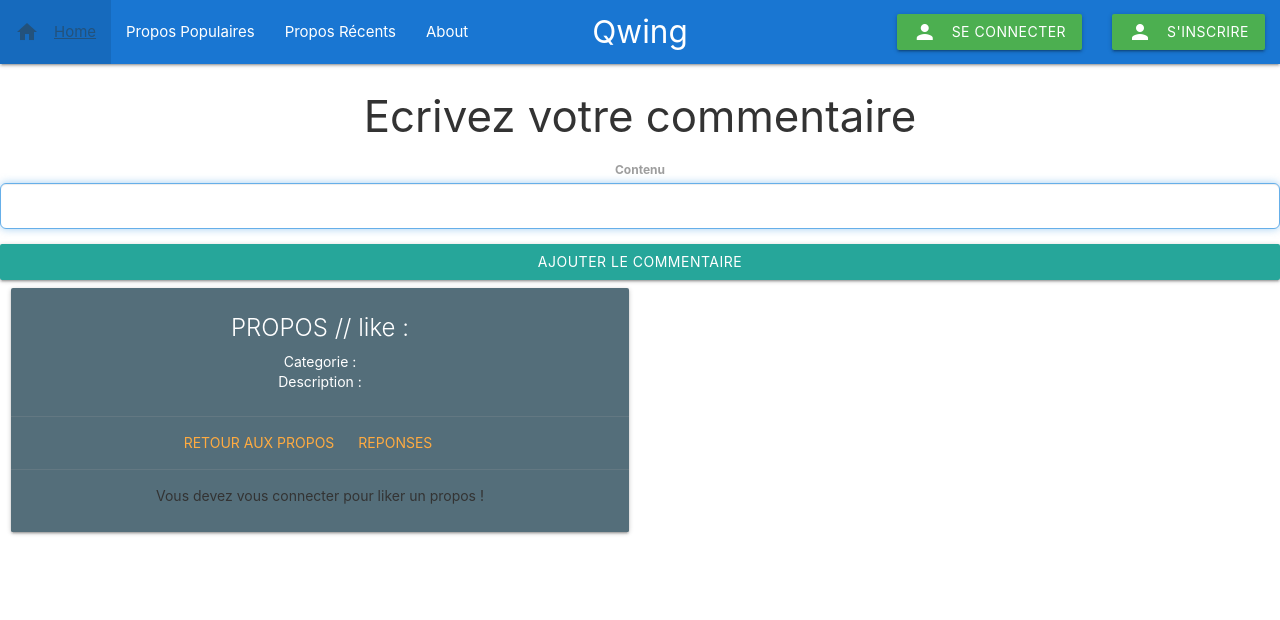
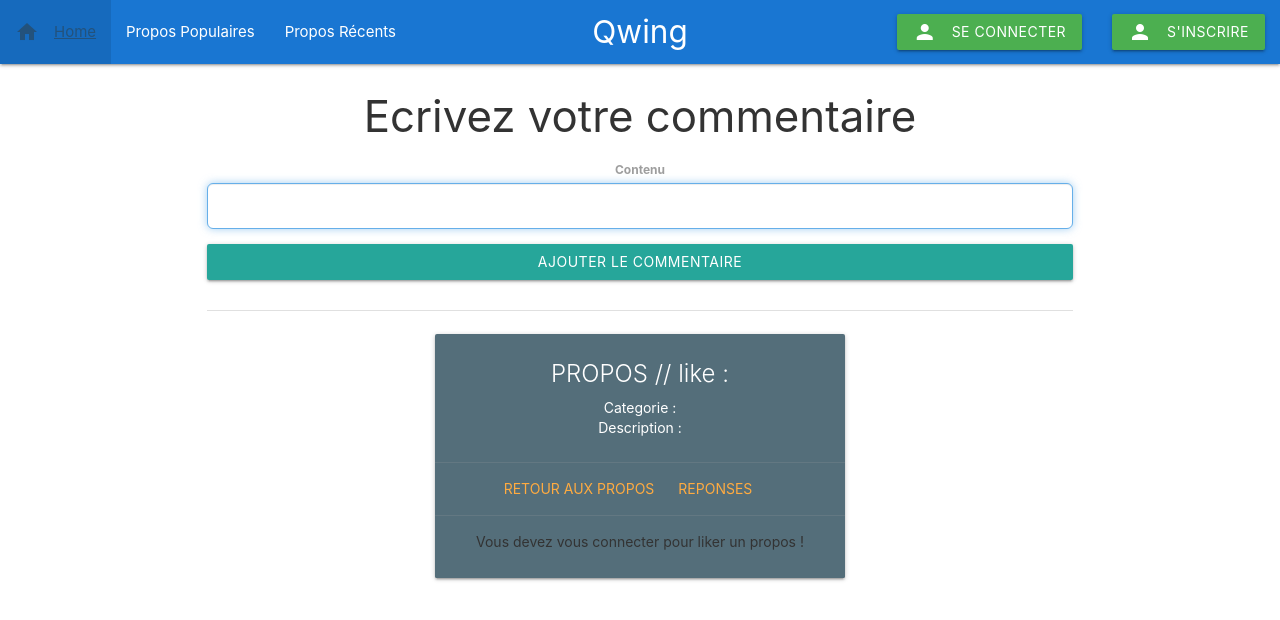
Before and after one commit to ArthurLeblanc/qwing, a React (Create React App) app in the folder client/: page /1/commentaire in a window 1280 px wide. Shown: the top 620 px of the page. Built offline with nearby package versions, Linux system fonts and the light colour scheme; no server answers.

Commit message:
Modif design page réponses / commentaires

```diff
--- a/client/src/components/Commentaire/Commentaire.js
+++ b/client/src/components/Commentaire/Commentaire.js
@@ -139,6 +139,8 @@ export class Commentaire extends React.Component {
     return (
       <div className = "Page">
         <Header />
+        <div className="container" >
+      <div className="row">
         <div className="addPropos">
           <h3>Ecrivez votre commentaire</h3>
           <FormGroup controlId="contenu" bsSize="large">
@@ -154,9 +156,10 @@ export class Commentaire extends React.Component {
           <Button onClick={this.send} block bsSize="large" type="submit">
             Ajouter le commentaire
           </Button>
-
+          </div>
+          <div className="divider" style={{marginTop: 30, marginBottom: 15}}></div>
           <div className="row">
-            <div className="col s12 m6">
+            <div className="col s12 m6 offset-m3">
               <div className="card blue-grey darken-1">
                 <div className="card-content white-text">
                   <span className="card-title">  PROPOS // like :{propos.likes} </span>
@@ -188,7 +191,7 @@ export class Commentaire extends React.Component {
                 {
                   return(
                     <div className="row" key={i}>
-                      <div className="col s12 m6">
+                      <div className="col s12 m6 offset-m3">
                         <div className="card blue-grey darken-1">
                           <div className="card-content white-text">
                             <span className="card-title">  // like : {commentaire.likes} // dislike : {commentaire.dislikes} </span>
@@ -222,6 +225,7 @@ export class Commentaire extends React.Component {
           }
         </div>
       </div>
+      </div>
 	)
   }
 }
--- a/client/src/components/Permanent/Header.js
+++ b/client/src/components/Permanent/Header.js
@@ -49,7 +49,6 @@ export class Header extends React.Component {
                     <li><a href="/propos">Propos Populaires</a></li>
                     <li><a href="/propos-recents">Propos Récents</a></li>
                     <li> { adminComponent }</li>
-                    <li><a href="#about">About</a></li>
                 </ul>
                 <div className="right">
                     { loginComponent }
--- a/client/src/components/Reponse/Reponse.js
+++ b/client/src/components/Reponse/Reponse.js
@@ -149,6 +149,8 @@ export class Reponse extends React.Component {
     return (
       <div className = "Reponse">
       <Header />
+      <div className="container" >
+      <div className="row">
         <div className="addPropos">
         <h3>Ecrivez votre reponse</h3>
         <SplitButton title="Categorie" id="split-button-pull-right">
@@ -189,9 +191,10 @@ export class Reponse extends React.Component {
           <Button onClick={this.send} block bsSize="large" type="submit">
             Ajouter la reponse
           </Button>
-
+      </div>
+          <div className="divider" style={{marginTop: 30, marginBottom: 15}}></div>
           <div className="row">
-            <div className="col s12 m6">
+            <div className="col s12 m6 offset-m3">
               <div className="card blue-grey darken-1">
                 <div className="card-content white-text">
                   <span className="card-title">  PROPOS // like :{propos.likes} </span>
@@ -216,6 +219,7 @@ export class Reponse extends React.Component {
               </div>
             </div>
           </div>
+          </div>
 
           {
             allReponses.map
@@ -223,7 +227,7 @@ export class Reponse extends React.Component {
                 {
                   return(
                     <div className="row" key = {i}>
-                      <div className="col s12 m6">
+                      <div className="col s12 m6 offset-m3">
                         <div className="card blue-grey darken-1">
                           <div className="card-content white-text">
                             <span className="card-title">  // like : {reponse.likes} // dislike : {reponse.dislikes}</span>
```
